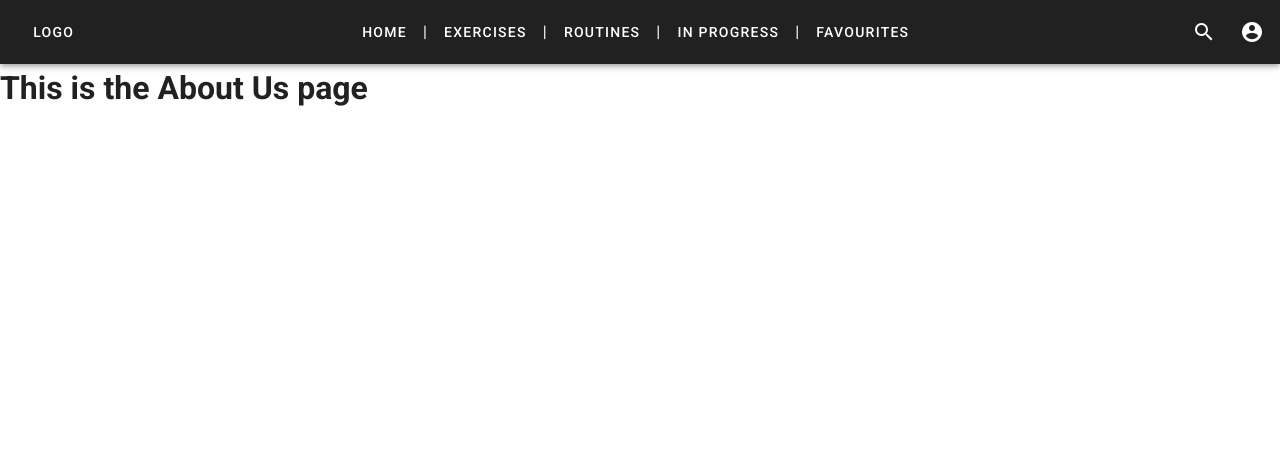
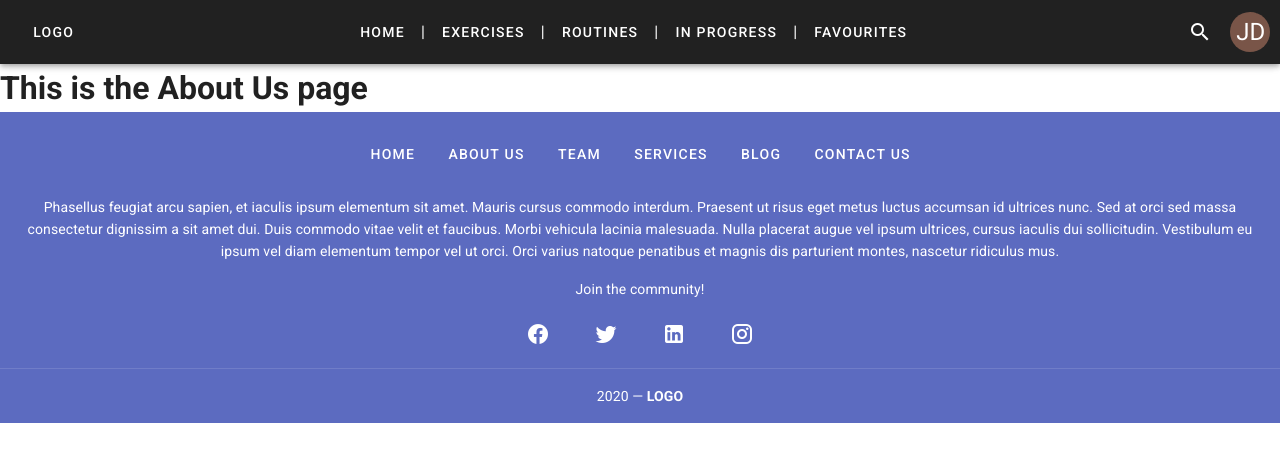
Before and after one commit to Yatex/HCI-TP2, a Vue app: page /aboutus in a window 1280 px wide. Shown: the top 462 px of the page. Built offline with nearby package versions, Linux system fonts and the light colour scheme.

Commit message:
cambio en login y menu del usuario, en camino a hacer el edit profile

```diff
--- a/package.json
+++ b/package.json
@@ -8,6 +8,7 @@
     "lint": "vue-cli-service lint"
   },
   "dependencies": {
+    "avatar-picker": "^1.0.2",
     "core-js": "^3.6.5",
     "vue": "^2.6.11",
     "vue-router": "^3.2.0",
--- /dev/null
+++ b/src/components/Footer.vue
@@ -0,0 +1,65 @@
+<template>
+    <div id="app">
+    <v-app id="inspire">
+        <v-footer
+        dark
+        padless
+        >
+        <v-card
+            flat
+            tile
+            class="indigo lighten-1 white--text text-center"
+        >
+            <v-card-text>
+            <v-btn v-for="link in links" :key="link" color="white" text rounded class="my-2">
+                {{ link }}
+            </v-btn>
+            </v-card-text>
+
+            <v-card-text class="white--text pt-0">
+            Phasellus feugiat arcu sapien, et iaculis ipsum elementum sit amet. Mauris cursus commodo interdum. Praesent ut risus eget metus luctus accumsan id ultrices nunc. Sed at orci sed massa consectetur dignissim a sit amet dui. Duis commodo vitae velit et faucibus. Morbi vehicula lacinia malesuada. Nulla placerat augue vel ipsum ultrices, cursus iaculis dui sollicitudin. Vestibulum eu ipsum vel diam elementum tempor vel ut orci. Orci varius natoque penatibus et magnis dis parturient montes, nascetur ridiculus mus.
+            </v-card-text>
+
+            <v-card-text class="white--text pt-0">
+            Join the community!
+            </v-card-text>
+
+            <v-card-text class="white--text pt-0">
+                <v-btn v-for="icon in icons" :key="icon" class="mx-4 white--text" icon>
+                    <v-icon size="24px">
+                    {{ icon }}
+                    </v-icon>
+                </v-btn>
+            </v-card-text>
+
+            <v-divider></v-divider>
+
+            <v-card-text class="white--text">
+            {{ new Date().getFullYear() }} — <strong>LOGO</strong>
+            </v-card-text>
+        </v-card>
+        </v-footer>
+    </v-app>
+    </div>
+</template>
+
+<script>
+export default {
+    data: () => ({
+    icons: [
+      'mdi-facebook',
+      'mdi-twitter',
+      'mdi-linkedin',
+      'mdi-instagram',
+    ],
+    links: [
+      'Home',
+      'About Us',
+      'Team',
+      'Services',
+      'Blog',
+      'Contact Us',
+    ],
+    })
+}
+</script>
--- a/src/components/Navbar.vue
+++ b/src/components/Navbar.vue
@@ -21,25 +21,54 @@
                 <v-icon>mdi-magnify</v-icon>
                 </v-btn>
 
-                <v-menu bottom origin="center center" transition="scale-transition">
-                    <template v-slot:activator="{ on, attrs }">
-                    <v-btn icon v-bind="attrs" v-on="on">
-                        <v-icon>mdi-account-circle</v-icon>
-                    </v-btn>
+                <v-menu
+                    bottom
+                    min-width="200px"
+                    rounded
+                    offset-y
+                    >
+                    <template v-slot:activator="{ on }">
+                        <v-btn
+                        icon
+                        x-large
+                        v-on="on"
+                        >
+                        <v-avatar
+                            color="brown"
+                            size="40"
+                        >
+                            <span class="white--text headline">{{ user.initials }}</span>
+                        </v-avatar>
+                        </v-btn>
                     </template>
-                    <v-list dense nav>
-                        <v-list-item-group>
-                            <v-list-item v-for="(item, i) in items" :key="i" :to="item.to">
-                                <v-list-group-icon>
-                                    <v-icon v-text="item.icon" left></v-icon>
-                                </v-list-group-icon>
-                                <v-list-item-content>
-                                    <v-list-item-title v-text="item.text"></v-list-item-title>
-                                </v-list-item-content>
-                            </v-list-item>
-                        </v-list-item-group>
-                    </v-list>
-                </v-menu>
+                    <v-card>
+                        <v-list-item-content class="justify-center">
+                        <div class="mx-auto text-center">
+                            <v-avatar
+                            color="brown"
+                            >
+                            <span class="white--text headline">{{ user.initials }}</span>
+                            </v-avatar>
+                            <h3>{{ user.fullName }}</h3>
+                            <p class="caption mt-1">
+                            {{ user.email }}
+                            </p>
+                            <v-divider class="my-3"></v-divider>
+                            <v-btn depressed rounded text to="/editprofile">
+                            Edit Account
+                            </v-btn>
+                            <v-divider class="my-3"></v-divider>
+                            <v-btn depressed rounded text to="/aboutus">
+                            About Us
+                            </v-btn>
+                            <v-divider class="my-3"></v-divider>
+                            <v-btn depressed rounded text to="/">
+                            Sign Out
+                            </v-btn>
+                        </div>
+                        </v-list-item-content>
+                    </v-card>
+                    </v-menu>
             </v-app-bar>
     </div>
 </template>
@@ -48,6 +77,11 @@
 export default {
     data: () => ({
     item: 0,
+    user: {
+      initials: 'JD',
+      fullName: 'John Doe',
+      email: 'john.doe@doe.com',
+    },
     items: [
         { text: 'Edit Profile', icon: 'mdi-pencil', to: '/editprofile' },
         { text: 'About Us', icon: 'mdi-information-variant', to: '/aboutus' },
--- a/src/views/AboutUs.vue
+++ b/src/views/AboutUs.vue
@@ -2,14 +2,19 @@
   <div class="AboutUs">
     <Navbar />
     <h1>This is the About Us page</h1>
+    <v-spacer />
+    <Footer />
   </div>
 </template>
 
 <script>
 import Navbar from '../components/Navbar';
+import Footer from '../components/Footer';
+
 export default {
     components: {
-        Navbar
+        Navbar,
+        Footer
     },
 }
 </script>
--- a/src/views/Home.vue
+++ b/src/views/Home.vue
@@ -5,13 +5,13 @@
         <v-row align="center" justify="center">
           <v-col cols="12" sm="8" md="8">
             <v-card class="elevation-12">
-              <v-window v-model="step">
+              <v-window v-model="step" class="dark">
                 <v-window-item :value="1">
                   <v-row>
                     <v-col cols="12" md="8">
                       <v-card-text class="mt-12">
-                        <h1 class="text-center display-2 yellow--text text--darken-1">Sign in</h1>
-                        <div class="text-center" mt-4>
+                        <h1 class="text-center display-2 amber--text text--lighten-3">Sign in</h1>
+                        <div class="text-center mt-4">
                           <v-btn class="mx-2" fab color="black" outlined>
                             <v-icon>fab fa-facebook-f</v-icon>
                           </v-btn>
@@ -21,7 +21,7 @@
                           <v-btn class="mx-2" fab color="black" outlined>
                             <v-icon>fab fa-linkedin-in</v-icon>
                           </v-btn>
-                          <h4 class="text-center mlt-4">Ensure your email for registration</h4>
+                          <h4 class="text-center mt-4">Ensure your email for registration</h4>
                         </div>
                           <v-form ref="form" v-model="valid" lazy-validation>
                             <v-text-field id="email" :rules="emailRules" label="Email" name="Email" prepend-icon="email" type="text" color="teal-accent-3"></v-text-field>
@@ -59,34 +59,34 @@
                           </v-dialog>
                       </v-card-text>
                       <div class="text-center mt-3">
-                        <v-btn rounded :disabled="!valid" x-large class="yellow darken-1 text-center" @click="validate" to="/main">SIGN IN</v-btn>
+                        <v-btn rounded :disabled="!valid" x-large class="amber lighten-3 text-center" @click="validate" to="/main">SIGN IN</v-btn>
                       </div>
                     </v-col>
-                    <v-col cols="12" md="4" class="yellow darken-1">
-                      <v-card-text class="black--text mt-12">
+                    <v-col cols="12" md="4" class="grey darken-4">
+                      <v-card-text class="amber--text text--lighten-3 mt-12">
                         <h1 class="text-center display-1">Hello, Friends!</h1>
-                        <h5 class="text-center">Enter your personnel details and join us!</h5>
+                        <h4 class="text-center">Enter your personnel details and join us!</h4>
                       </v-card-text>
                       <div class="text-center">
-                        <v-btn rounded outlined="" @click="step++">SIGN UP</v-btn>
+                        <v-btn rounded outlined @click="step++" class="amber--text text--lighten-3">SIGN UP</v-btn>
                       </div>
                     </v-col>
                   </v-row>
                 </v-window-item>
                 <v-window-item :value="2">
                   <v-row class="fill-height">
-                    <v-col cols="12" md="4" class="yellow darken-1">
-                    <v-card-text class="black--text mt-12">
+                    <v-col cols="12" md="4" class="grey darken-4">
+                    <v-card-text class="amber--text text--lighten-3 mt-12">
                       <h1 class="text-center display-1">Welcome Back!</h1>
-                      <h5 class="text-center">To keep connected with us please login with your personnel info</h5>
+                      <h4 class="text-center">To keep connected with us please login with your personnel info</h4>
                     </v-card-text>
                     <div class="text-center">
-                      <v-btn rounded outlined @click="step--">SIGN IN</v-btn>
+                      <v-btn rounded outlined @click="step--" class="amber--text text--lighten-3">SIGN IN</v-btn>
                     </div>
                     </v-col>
                     <v-col cols="12" md="8">
                       <v-card-text class="mt-12">
-                       <h1 class="text-center display-2 yellow--text text--darken-1">Create Account</h1>
+                       <h1 class="text-center display-2 amber--text text--lighten-3">Create Account</h1>
                        <div class="text-center mt-4">
                           <v-btn class="mx-2" fab color="black" outlined>
                             <v-icon>fab fa-facebook-f</v-icon>
@@ -106,7 +106,7 @@
                             <v-text-field label="Confirm Password" v-model="password2" :rules="cPasswordRules" name="CPassword" prepend-icon="lock" type="password" color="teal-accent-3"></v-text-field>
                           </v-form>
                           <div class="text-center mt-5">
-                            <v-btn rounded :disabled="!valid2" x-large color="yellow darken-1 text-center" class="mr-4" @click="validate2" to="/main">SIGN UP</v-btn>
+                            <v-btn rounded :disabled="!valid2" x-large color="amber lighten-3 text-center" class="mr-4" @click="validate2" to="/main">SIGN UP</v-btn>
                           </div>
                       </v-card-text>
                     </v-col>
```
Also changed, not shown: 1 other file (tests, documents, lock files or other folders).
